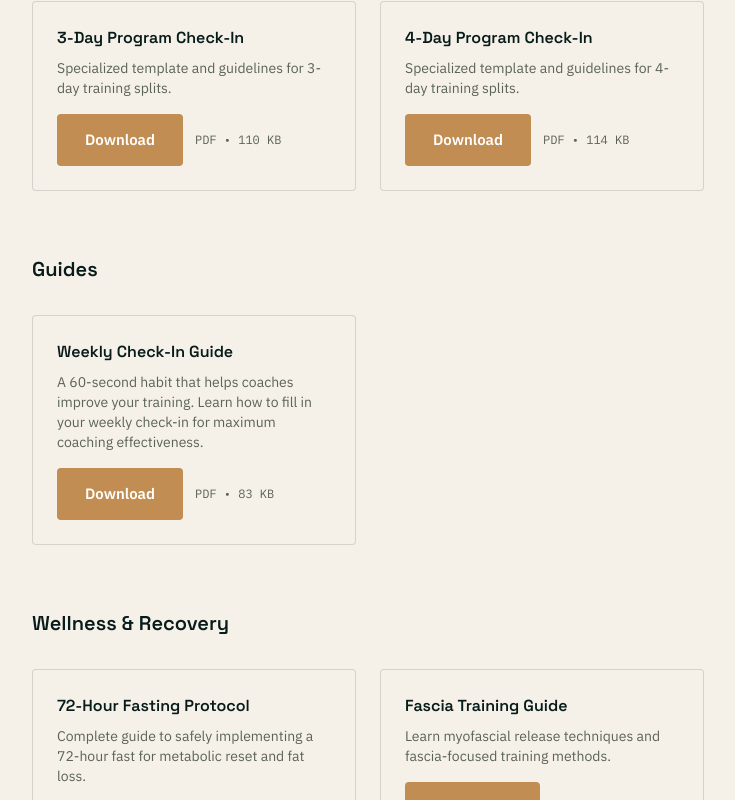
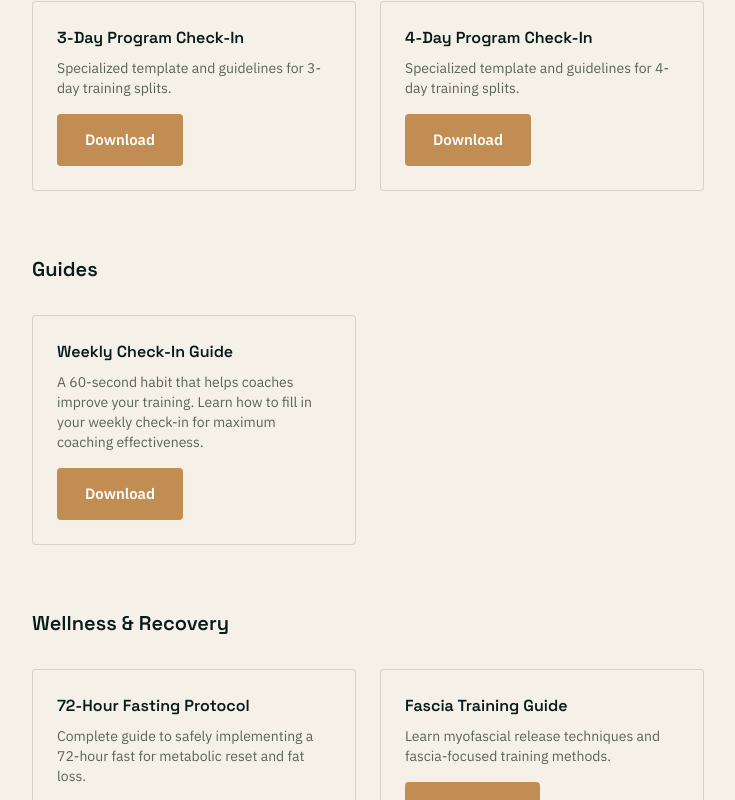
Before and after one commit to code9fit-dev/code9.fit, a Next.js app: page /resources in a window 1280 px wide. Shown: the part 2260-3060 px from the top of the page, without its empty margins (272-1007 px from the left). Built offline with nearby package versions, Linux system fonts and the light colour scheme; no server answers.

Commit message:
Remove file size display from resource cards
Cleaner, simpler UI - file sizes not necessary for user experience

```diff
--- a/src/app/resources/page.tsx
+++ b/src/app/resources/page.tsx
@@ -441,9 +441,6 @@ export default function ResourcesPage() {
                               Download
                             </a>
                           )}
-                          <span className="text-xs font-mono uppercase" style={{ color: 'var(--ink-dim)' }}>
-                            {resource.type.toUpperCase()} • {resource.fileSize}
-                          </span>
                         </div>
                       </div>
                     ))}
```
